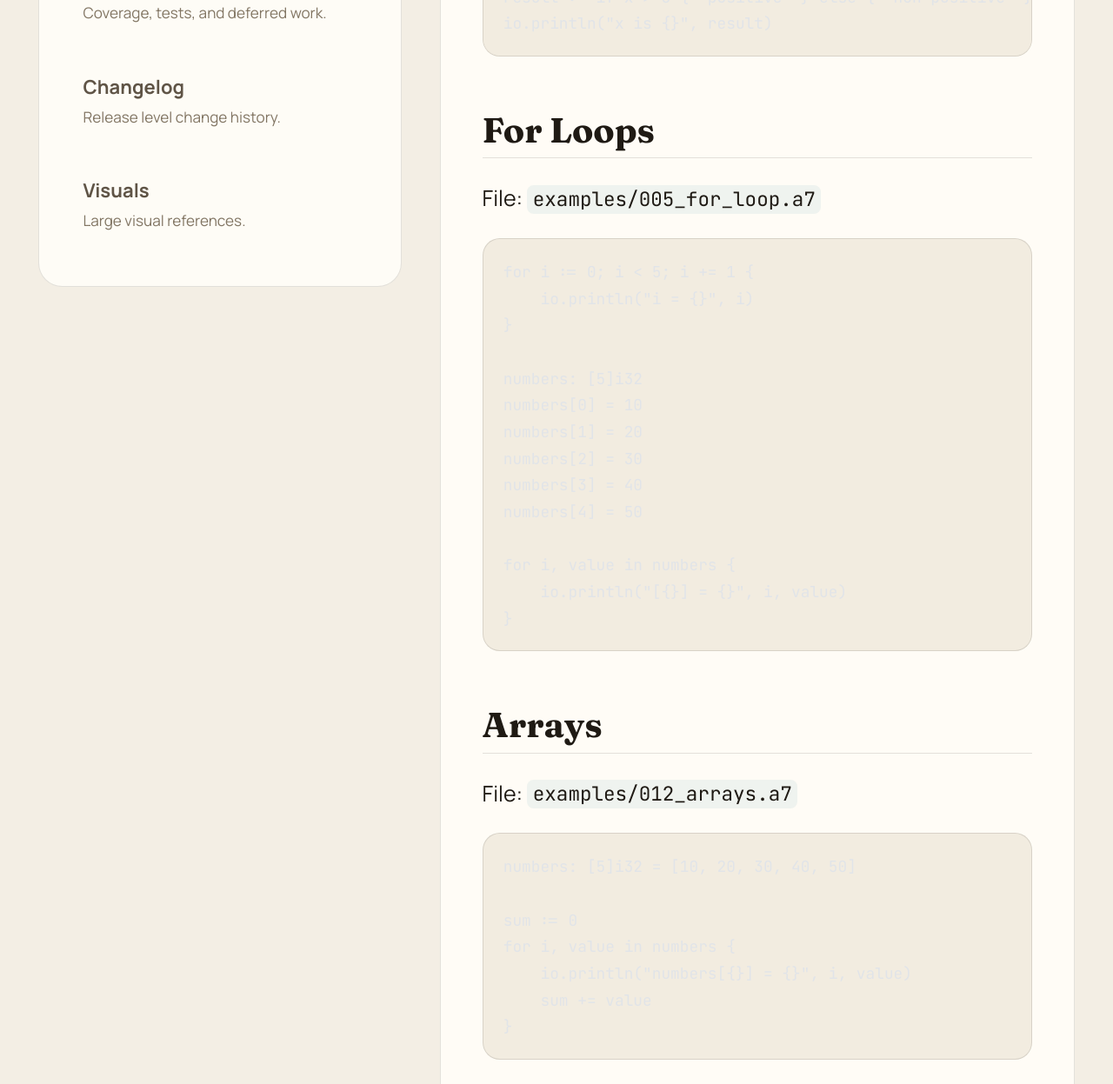
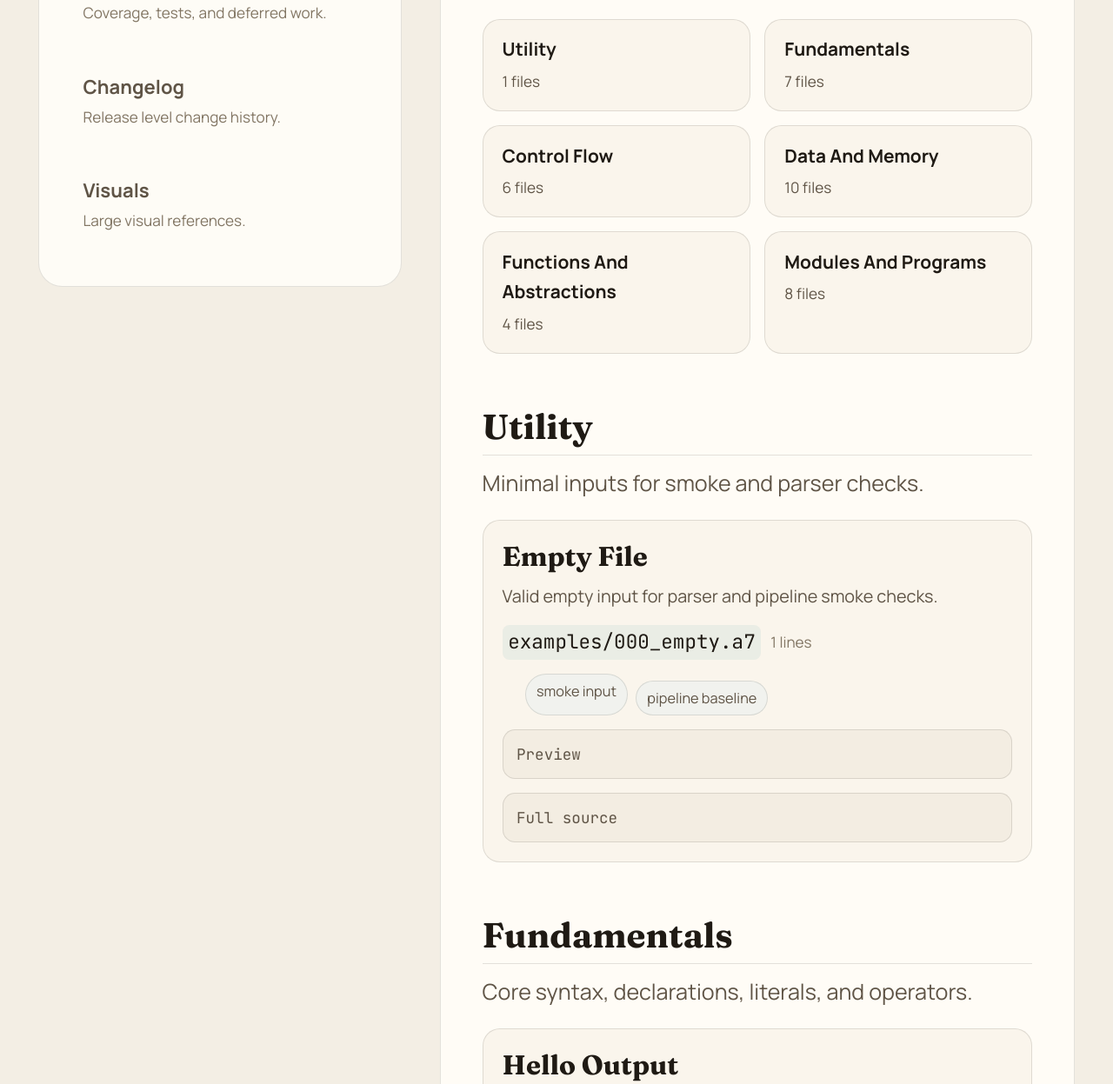
Before and after one commit to Airbus5717/a7-py, an Astro site in the folder site/: page /a7-py/topics in a window 1280 px wide. Shown: the part 1266-2513 px from the top of the page at 87% size. Built offline with nearby package versions, Linux system fonts and the light colour scheme; Astro itself is replaced by a stand-in of ours; some packages are replaced by stand-ins of ours.

Commit message:
docs: restructure inline examples into curated topic catalog

````diff
--- /dev/null
+++ b/site/src/components/ByTopicCatalog.astro
@@ -0,0 +1,220 @@
+---
+import path from 'node:path';
+import { readFileSync } from 'node:fs';
+
+type ExampleEntry = {
+  file: string;
+  title: string;
+  summary: string;
+  focus: string[];
+};
+
+type ExampleGroup = {
+  id: string;
+  title: string;
+  description: string;
+  entries: ExampleEntry[];
+};
+
+const PREVIEW_LINE_COUNT = 16;
+const repoRoot = path.resolve(process.cwd(), '..');
+const examplesDir = path.join(repoRoot, 'examples');
+
+const groups: ExampleGroup[] = [
+  {
+    id: 'utility',
+    title: 'Utility',
+    description: 'Minimal inputs for smoke and parser checks.',
+    entries: [
+      {
+        file: '000_empty.a7',
+        title: 'Empty File',
+        summary: 'Valid empty input for parser and pipeline smoke checks.',
+        focus: ['smoke input', 'pipeline baseline'],
+      },
+    ],
+  },
+  {
+    id: 'fundamentals',
+    title: 'Fundamentals',
+    description: 'Core syntax, declarations, literals, and operators.',
+    entries: [
+      { file: '001_hello.a7', title: 'Hello Output', summary: 'Smallest runnable program with std io import.', focus: ['imports', 'entry function'] },
+      { file: '002_var.a7', title: 'Variables', summary: 'Local values and update semantics.', focus: ['local bindings', 'value updates'] },
+      { file: '003_comments.a7', title: 'Comments', summary: 'Line and block comment forms.', focus: ['tokenizer behavior', 'source readability'] },
+      { file: '004_func.a7', title: 'Functions', summary: 'Function declaration and invocation.', focus: ['parameters', 'return values'] },
+      { file: '015_types.a7', title: 'Type Annotations', summary: 'Explicit type annotations and assignments.', focus: ['typed bindings', 'type clarity'] },
+      { file: '019_literals.a7', title: 'Literal Forms', summary: 'Numeric, string, and boolean literal coverage.', focus: ['literal parsing', 'value forms'] },
+      { file: '020_operators.a7', title: 'Operators', summary: 'Arithmetic and logical operators in expressions.', focus: ['operator precedence', 'expression checks'] },
+    ],
+  },
+  {
+    id: 'control',
+    title: 'Control Flow',
+    description: 'Branching, loops, and deferred execution.',
+    entries: [
+      { file: '005_for_loop.a7', title: 'For Loops', summary: 'Counted loops and range style loops.', focus: ['loop forms', 'break and continue'] },
+      { file: '006_if.a7', title: 'If Else', summary: 'Conditional blocks and if expressions.', focus: ['branching', 'boolean logic'] },
+      { file: '007_while.a7', title: 'While Loops', summary: 'Condition driven loop behavior.', focus: ['loop condition', 'state updates'] },
+      { file: '008_switch.a7', title: 'Switch Match Style', summary: 'Multi branch control logic.', focus: ['branch dispatch', 'case evaluation'] },
+      { file: '021_control_flow.a7', title: 'Combined Control Flow', summary: 'Mixed control statements in one file.', focus: ['flow combinations', 'validator checks'] },
+      { file: '024_defer.a7', title: 'Defer Order', summary: 'Deferred cleanup and execution order.', focus: ['defer stack order', 'scope cleanup'] },
+    ],
+  },
+  {
+    id: 'data',
+    title: 'Data And Memory',
+    description: 'Structs, enums, arrays, pointers, and larger data layouts.',
+    entries: [
+      { file: '009_struct.a7', title: 'Struct Values', summary: 'Struct declarations and field access.', focus: ['struct literals', 'field reads'] },
+      { file: '010_enum.a7', title: 'Enum Variants', summary: 'Enum declaration and variant selection.', focus: ['enum symbols', 'variant usage'] },
+      { file: '011_memory.a7', title: 'Memory Basics', summary: 'Stack and heap allocation patterns.', focus: ['new and delete', 'allocation path'] },
+      { file: '012_arrays.a7', title: 'Arrays', summary: 'Fixed arrays with indexed iteration.', focus: ['array literals', 'index operations'] },
+      { file: '013_pointers.a7', title: 'Pointer Helpers', summary: 'Reference semantics with .adr and .val.', focus: ['address and deref', 'pointer mutation'] },
+      { file: '016_unions.a7', title: 'Unions', summary: 'Union declarations and value handling.', focus: ['union forms', 'typed variants'] },
+      { file: '023_inline_structs.a7', title: 'Inline Structs', summary: 'Inline struct construction patterns.', focus: ['inline types', 'literal syntax'] },
+      { file: '025_linked_list.a7', title: 'Linked List', summary: 'Node pointers and linked traversal.', focus: ['recursive structure', 'reference links'] },
+      { file: '026_binary_tree.a7', title: 'Binary Tree', summary: 'Tree style node hierarchy.', focus: ['nested nodes', 'tree traversal'] },
+      { file: '035_matrix.a7', title: 'Matrix Values', summary: 'Flat array matrix style operations.', focus: ['index math', 'numeric loops'] },
+    ],
+  },
+  {
+    id: 'abstractions',
+    title: 'Functions And Abstractions',
+    description: 'Generics, methods, function values, and callback style dispatch.',
+    entries: [
+      { file: '014_generics.a7', title: 'Generics Surface', summary: 'Generic language surface in runnable form.', focus: ['generic syntax', 'semantic hooks'] },
+      { file: '017_methods.a7', title: 'Method Style', summary: 'Method oriented call patterns.', focus: ['method calls', 'receiver style'] },
+      { file: '022_function_pointers.a7', title: 'Function Values', summary: 'Function references as values.', focus: ['callable types', 'indirect calls'] },
+      { file: '027_callbacks.a7', title: 'Callback Dispatch', summary: 'Match based callback routing.', focus: ['callback pattern', 'event handling'] },
+    ],
+  },
+  {
+    id: 'programs',
+    title: 'Modules And Programs',
+    description: 'Imports and multi step program examples.',
+    entries: [
+      { file: '018_modules.a7', title: 'Module Imports', summary: 'Import syntax and std usage.', focus: ['module loading', 'stdlib usage'] },
+      { file: '028_state_machine.a7', title: 'State Machine', summary: 'State transition logic in program flow.', focus: ['state transitions', 'control checks'] },
+      { file: '029_sorting.a7', title: 'Sorting', summary: 'Array sorting with nested loops.', focus: ['algorithm loops', 'swap logic'] },
+      { file: '030_calculator.a7', title: 'Calculator', summary: 'Expression evaluation in a larger sample.', focus: ['program structure', 'expression parsing'] },
+      { file: '031_number_guessing.a7', title: 'Number Guessing', summary: 'Interactive style loop logic.', focus: ['loop control', 'program state'] },
+      { file: '032_prime_numbers.a7', title: 'Prime Numbers', summary: 'Prime generation loops and checks.', focus: ['numeric loops', 'condition logic'] },
+      { file: '033_fibonacci.a7', title: 'Fibonacci', summary: 'Sequence generation patterns.', focus: ['recurrence logic', 'loop updates'] },
+      { file: '034_string_utils.a7', title: 'String Utilities', summary: 'String handling helpers and output formatting.', focus: ['string operations', 'helper functions'] },
+    ],
+  },
+];
+
+type RenderedEntry = ExampleEntry & {
+  path: string;
+  source: string;
+  preview: string;
+  lineCount: number;
+  hasMore: boolean;
+};
+
+type RenderedGroup = Omit<ExampleGroup, 'entries'> & { entries: RenderedEntry[] };
+
+const readExampleSource = (file: string): string => {
+  const fullPath = path.join(examplesDir, file);
+  try {
+    return readFileSync(fullPath, 'utf-8').trimEnd();
+  } catch {
+    return `// Missing file: ${file}`;
+  }
+};
+
+const renderGroups: RenderedGroup[] = groups.map((group) => {
+  const entries = group.entries.map((entry) => {
+    const source = readExampleSource(entry.file);
+    const lines = source.split(/\r?\n/);
+    const preview = lines.slice(0, PREVIEW_LINE_COUNT).join('\n');
+
+    return {
+      ...entry,
+      path: `examples/${entry.file}`,
+      source,
+      preview,
+      lineCount: lines.length,
+      hasMore: lines.length > PREVIEW_LINE_COUNT,
+    };
+  });
+
+  return {
+    ...group,
+    entries,
+  };
+});
+
+const totalExamples = renderGroups.reduce((sum, group) => sum + group.entries.length, 0);
+---
+
+<div class="doc-callout">
+  <p><strong>Catalog summary.</strong> This page includes all example files grouped by topic. Each example has context, a short preview, and expandable full source.</p>
+</div>
+
+<div class="kpi-grid">
+  <section class="kpi">
+    <p class="value">{totalExamples}</p>
+    <p class="label">Example files indexed</p>
+  </section>
+  <section class="kpi">
+    <p class="value">{renderGroups.length}</p>
+    <p class="label">Topic groups</p>
+  </section>
+  <section class="kpi">
+    <p class="value">{PREVIEW_LINE_COUNT}</p>
+    <p class="label">Preview lines per example</p>
+  </section>
+</div>
+
+<nav class="topic-jump" aria-label="Topic jump links">
+  {renderGroups.map((group) => (
+    <a class="topic-jump__link" href={`#${group.id}`}>
+      <strong>{group.title}</strong>
+      <span>{group.entries.length} files</span>
+    </a>
+  ))}
+</nav>
+
+{renderGroups.map((group) => (
+  <section class="topic-section" id={group.id}>
+    <header class="topic-section__header">
+      <h2>{group.title}</h2>
+      <p>{group.description}</p>
+    </header>
+
+    <div class="example-grid">
+      {group.entries.map((entry) => (
+        <article class="example-card">
+          <div class="example-card__head">
+            <h3>{entry.title}</h3>
+            <p>{entry.summary}</p>
+          </div>
+
+          <p class="example-meta">
+            <code>{entry.path}</code>
+            <span>{entry.lineCount} lines</span>
+          </p>
+
+          <ul class="example-focus">
+            {entry.focus.map((item) => (
+              <li>{item}</li>
+            ))}
+          </ul>
+
+          <details class="example-source">
+            <summary>Preview</summary>
+            <pre><code class="language-odin">{entry.preview}{entry.hasMore ? '\n...' : ''}</code></pre>
+          </details>
+
+          <details class="example-source">
+            <summary>Full source</summary>
+            <pre><code class="language-odin">{entry.source}</code></pre>
+          </details>
+        </article>
+      ))}
+    </div>
+  </section>
+))}
--- a/site/src/pages/topics.md
+++ /dev/null
@@ -1,169 +0,0 @@
----
-layout: ../layouts/DocsLayout.astro
-title: Topics
-description: Inline examples grouped by topic.
----
-
-This page keeps examples inline.
-
-Each block is copied from `examples/*.a7` and trimmed for focus.
-
-## Hello Program
-
-File: `examples/001_hello.a7`
-
-```odin
-io :: import "std/io"
-
-main :: fn() {
-    io.println("Hello, World!")
-}
-```
-
-## If And Else
-
-File: `examples/006_if.a7`
-
-```odin
-x := 10
-if x == 10 {
-    io.println("x is 10")
-} else {
-    io.println("x is not 10")
-}
-
-result := if x > 0 { "positive" } else { "non-positive" }
-io.println("x is {}", result)
-```
-
-## For Loops
-
-File: `examples/005_for_loop.a7`
-
-```odin
-for i := 0; i < 5; i += 1 {
-    io.println("i = {}", i)
-}
-
-numbers: [5]i32
-numbers[0] = 10
-numbers[1] = 20
-numbers[2] = 30
-numbers[3] = 40
-numbers[4] = 50
-
-for i, value in numbers {
-    io.println("[{}] = {}", i, value)
-}
-```
-
-## Arrays
-
-File: `examples/012_arrays.a7`
-
-```odin
-numbers: [5]i32 = [10, 20, 30, 40, 50]
-
-sum := 0
-for i, value in numbers {
-    io.println("numbers[{}] = {}", i, value)
-    sum += value
-}
-```
-
-## Structs
-
-File: `examples/009_struct.a7`
-
-```odin
-Person :: struct {
-    name: string
-    age: i32
-}
-
-person := Person{name: "John", age: 30}
-io.println("Person: {} ({})", person.name, person.age)
-```
-
-## Pointer Helpers
-
-File: `examples/013_pointers.a7`
-
-```odin
-increment :: fn(p: ref i32) {
-    p.val += 1
-}
-
-x: i32
-x = 10
-p: ref i32 = x.adr
-increment(p)
-```
-
-## Defer Cleanup
-
-File: `examples/024_defer.a7`
-
-```odin
-defer io.println("cleanup step 1")
-defer io.println("cleanup step 2")
-
-io.println("doing work")
-```
-
-## Generic Function
-
-File: `examples/014_generics.a7`
-
-```odin
-main :: fn() {
-    io.println("=== Generics ===")
-    io.println("Generic features are demonstrated in parser and semantic tests.")
-}
-```
-
-## Modules
-
-File: `examples/018_modules.a7`
-
-```odin
-io :: import "std/io"
-math :: import "std/math"
-
-x := 9.0
-io.println("sqrt({}) = {}", x, math.sqrt(x))
-```
-
-## Callback Style Dispatch
-
-File: `examples/027_callbacks.a7`
-
-```odin
-EventType :: enum {
-    Click
-    Submit
-    Cancel
-}
-
-handle_event :: fn(event_type: EventType) {
-    match event_type {
-        case EventType.Click: { io.println("click handler") }
-        case EventType.Submit: { io.println("submit handler") }
-        case EventType.Cancel: { io.println("cancel handler") }
-    }
-}
-```
-
-## Matrix Values
-
-File: `examples/035_matrix.a7`
-
-```odin
-a: [4]f64 = [1.0, 2.0, 3.0, 4.0]
-b: [4]f64 = [5.0, 6.0, 7.0, 8.0]
-c: [4]f64 = [0.0, 0.0, 0.0, 0.0]
-
-for i := 0; i < 4; i += 1 {
-    c[i] = a[i] + b[i]
-}
-```
--- a/site/src/styles/base.css
+++ b/site/src/styles/base.css
@@ -398,6 +398,141 @@ kbd {
   background: transparent;
 }
 
+.topic-jump {
+  display: grid;
+  gap: var(--space-2);
+  grid-template-columns: repeat(auto-fit, minmax(11rem, 1fr));
+  margin: var(--space-4) 0;
+}
+
+.topic-jump__link {
+  display: block;
+  border: 1px solid var(--atlas-border);
+  border-radius: var(--radius-md);
+  background: color-mix(in srgb, var(--atlas-panel-strong) 64%, var(--atlas-panel) 36%);
+  padding: var(--space-2) var(--space-3);
+  text-decoration: none;
+  color: inherit;
+}
+
+.topic-jump__link:hover {
+  border-color: color-mix(in srgb, var(--atlas-accent) 45%, var(--atlas-border) 55%);
+  background: color-mix(in srgb, var(--atlas-accent-soft) 42%, var(--atlas-panel) 58%);
+}
+
+.topic-jump__link strong {
+  display: block;
+  font-size: 0.95rem;
+}
+
+.topic-jump__link span {
+  color: var(--atlas-text-soft);
+  font-size: 0.78rem;
+}
+
+.topic-section {
+  margin-top: var(--space-6);
+}
+
+.topic-section__header h2 {
+  margin-bottom: var(--space-1);
+}
+
+.topic-section__header p {
+  margin: 0;
+  color: var(--atlas-text-soft);
+}
+
+.example-grid {
+  display: grid;
+  gap: var(--space-3);
+  grid-template-columns: repeat(auto-fit, minmax(18rem, 1fr));
+  margin-top: var(--space-3);
+}
+
+.example-card {
+  border: 1px solid var(--atlas-border);
+  border-radius: var(--radius-md);
+  background: color-mix(in srgb, var(--atlas-panel-strong) 63%, var(--atlas-panel) 37%);
+  padding: var(--space-3);
+  min-width: 0;
+}
+
+.example-card__head h3 {
+  margin: 0 0 var(--space-1);
+  font-family: var(--atlas-font-display);
+  font-size: 1.42rem;
+}
+
+.example-card__head p {
+  margin: 0;
+  color: var(--atlas-text-soft);
+  font-size: 0.9rem;
+}
+
+.example-meta {
+  margin: var(--space-2) 0;
+  display: flex;
+  flex-wrap: wrap;
+  gap: 0.5rem;
+  align-items: center;
+}
+
+.example-meta span {
+  font-size: 0.78rem;
+  color: var(--atlas-text-mute);
+}
+
+.example-focus {
+  list-style: none;
+  display: flex;
+  flex-wrap: wrap;
+  gap: 0.42rem;
+  padding: 0;
+  margin: 0 0 var(--space-2);
+}
+
+.example-focus li {
+  margin: 0;
+  border: 1px solid var(--atlas-border);
+  border-radius: 999px;
+  padding: 0.24rem 0.55rem;
+  background: color-mix(in srgb, var(--atlas-accent-soft) 42%, var(--atlas-panel) 58%);
+  color: var(--atlas-text-soft);
+  font-size: 0.74rem;
+}
+
+.example-source {
+  border: 1px solid var(--atlas-border);
+  border-radius: 0.65rem;
+  background: color-mix(in srgb, var(--atlas-panel-inset) 68%, var(--atlas-panel) 32%);
+  margin-top: var(--space-2);
+  overflow: hidden;
+}
+
+.example-source summary {
+  cursor: pointer;
+  user-select: none;
+  list-style: none;
+  padding: 0.58rem 0.7rem;
+  font-family: var(--atlas-font-mono);
+  font-size: 0.8rem;
+  color: var(--atlas-text-soft);
+}
+
+.example-source summary::-webkit-details-marker {
+  display: none;
+}
+
+.example-source pre {
+  margin: 0;
+  border: 0;
+  border-top: 1px solid var(--atlas-border);
+  border-radius: 0;
+  background: transparent;
+  max-height: 21rem;
+}
+
 @media (max-width: 72rem) {
   .site-shell {
     grid-template-columns: 1fr;
````
Also changed, not shown: site/src/pages/examples.md (+3 -1 lines), site/src/pages/examples/by-topic.astro (+12 -15 lines), site/src/pages/topics.astro (added, +14 -0 lines).
